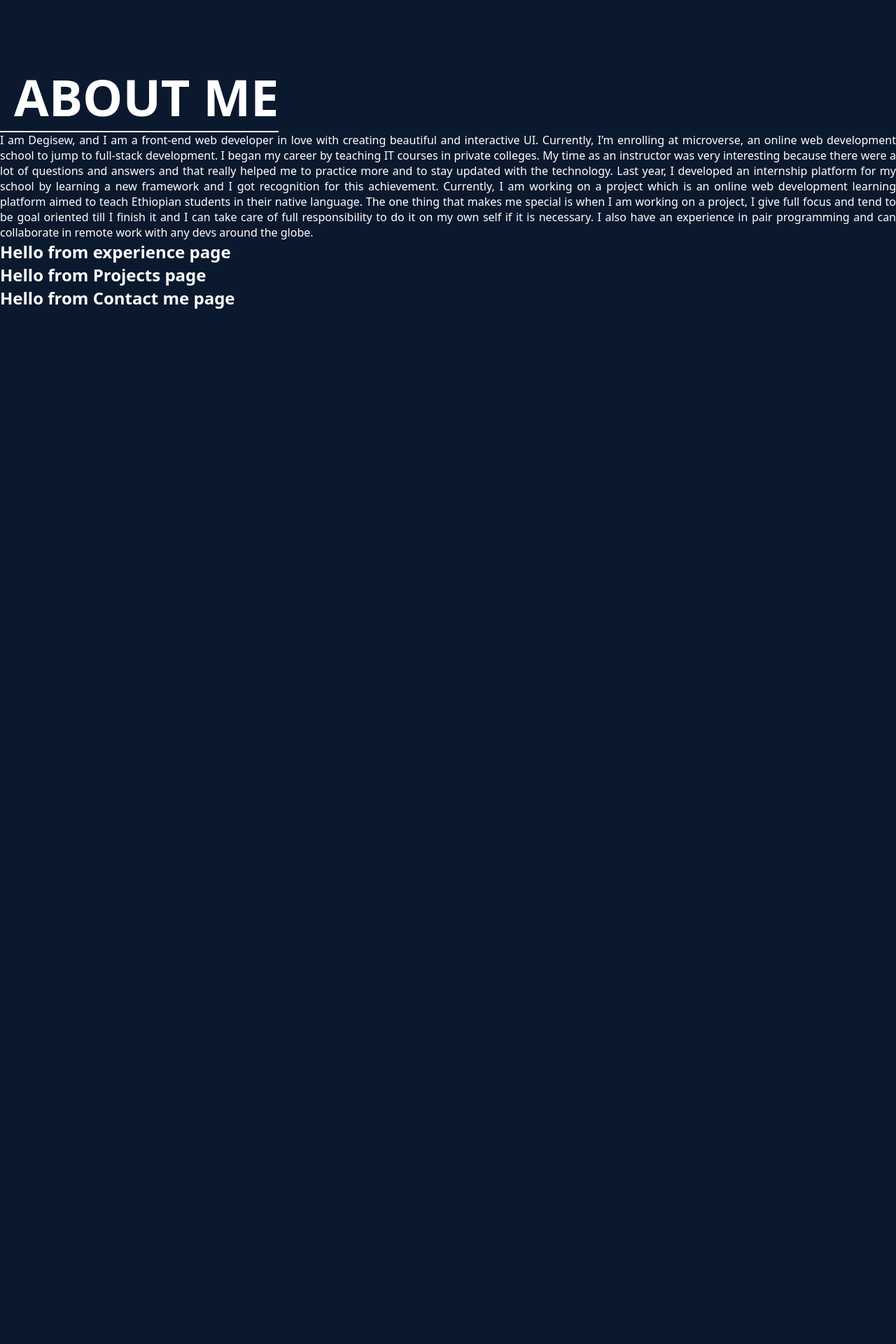
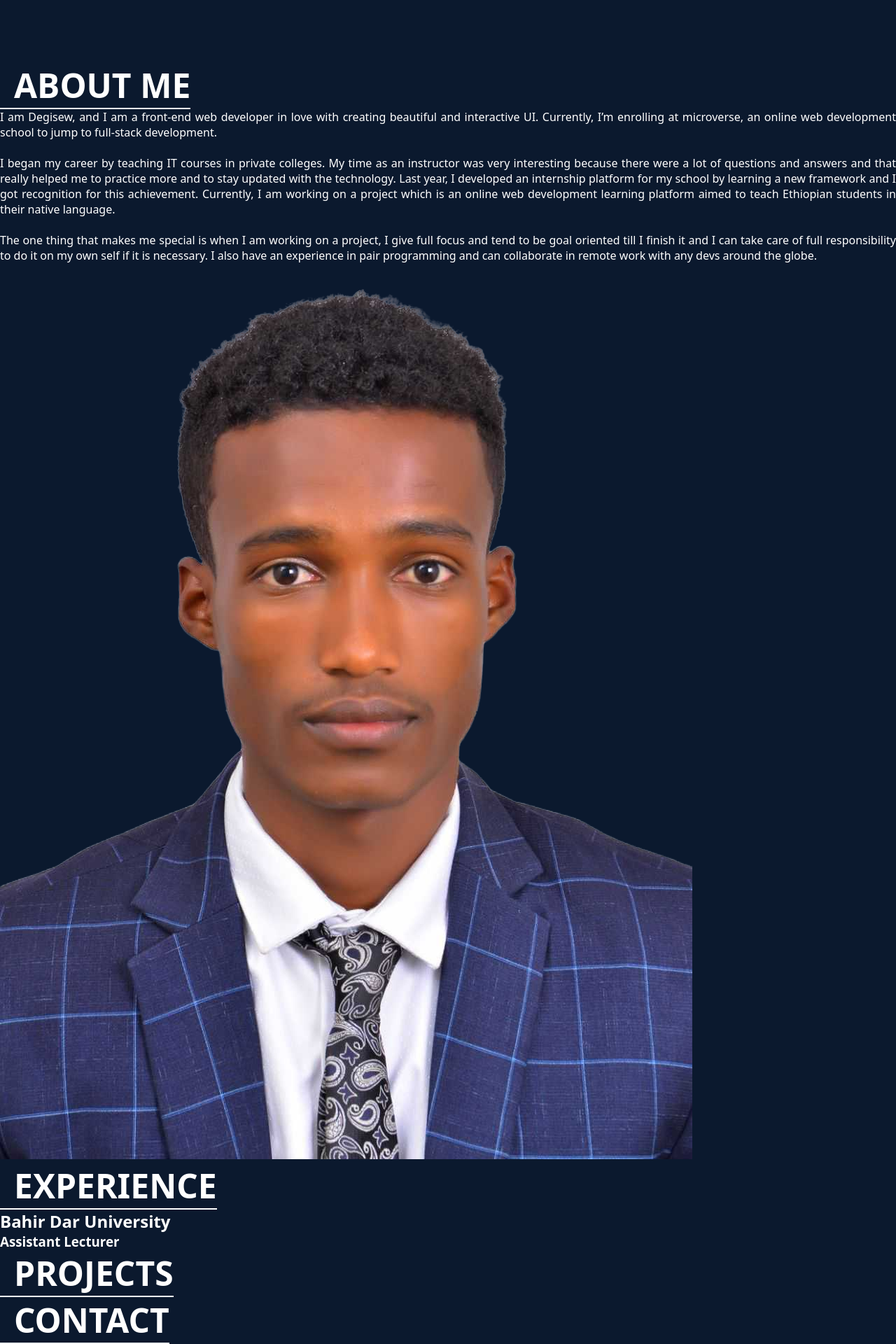
Before and after one commit to degisew/SPA-Portfolio, a React (Create React App) app: page / in a window 1280 px wide. Shown: the part 723-2643 px from the top of the page at 70% size. Before the commit the page ends 1165 px from the top, so only its background shows below. Built offline with nearby package versions, Linux system fonts and the light colour scheme.

Commit message:
Added a logic to about page

```diff
--- a/src/Pages/AboutMe.js
+++ b/src/Pages/AboutMe.js
@@ -1,31 +1,48 @@
+import SharedSelectors from './SharedStyles.module.css';
 import selectors from './AboutMe.module.css';
+import photo from '../assets/images/degisew-photo.jpg';
 const AboutMe = () => {
     return (
       <section id="about">
         <div className={selectors.mainDiv}>
-          <div className={selectors.title}>
-            <h1>ABOUT ME</h1>
-          </div>
-          <div className={selectors.myDetail}>
-            <p>
-              I am Degisew, and I am a front-end web developer in love
-              with creating beautiful and interactive UI. Currently, I’m
-              enrolling at microverse, an online web development school to jump
-              to full-stack development. I began my career by teaching IT
-              courses in private colleges. My time as an instructor was very
-              interesting because there were a lot of questions and answers and
-              that really helped me to practice more and to stay updated with
-              the technology. Last year, I developed an internship platform for
-              my school by learning a new framework and I got recognition for
-              this achievement. Currently, I am working on a project which is an
-              online web development learning platform aimed to teach Ethiopian
-              students in their native language. The one thing that makes me
-              special is when I am working on a project, I give full focus and
-              tend to be goal oriented till I finish it and I can take care of
-              full responsibility to do it on my own self if it is necessary. I
-              also have an experience in pair programming and can collaborate in
-              remote work with any devs around the globe.
-            </p>
+            <div className={SharedSelectors.title}>
+              <h1>ABOUT ME</h1>
+            </div>
+          <div className={selectors.photoDetailDiv}>
+            <div className={selectors.myDetail}>
+              <p>
+                I am Degisew, and I am a front-end web developer in love with
+                creating beautiful and interactive UI. Currently, I’m enrolling
+                at microverse, an online web development school to jump to
+                full-stack development.
+                </p><br />
+               <p>
+                I began my career by teaching IT courses
+                in private colleges. My time as an instructor was very
+                interesting because there were a lot of questions and answers
+                and that really helped me to practice more and to stay updated
+                with the technology. Last year, I developed an internship
+                platform for my school by learning a new framework and I got
+                recognition for this achievement. Currently, I am working on a
+                project which is an online web development learning platform
+                aimed to teach Ethiopian students in their native language.
+                </p> <br />
+                <p>
+                The one thing that makes me special is when I am working on a
+                project, I give full focus and tend to be goal oriented till I
+                finish it and I can take care of full responsibility to do it on
+                my own self if it is necessary. I also have an experience in
+                pair programming and can collaborate in remote work with any
+                devs around the globe.
+                    </p>
+
+            </div>
+          <div className={selectors.photo}>
+            <img
+              src={photo}
+              alt="my-photo"
+              />
+              </div>
           </div>
         </div>
       </section>
--- a/src/Pages/ContactMe.js
+++ b/src/Pages/ContactMe.js
@@ -1,11 +1,15 @@
 import React from 'react'
-
+import sharedSelectors from "./SharedStyles.module.css";
 const ContactMe = () => {
   return (
-    <section id='contact'>
-      <h1>Hello from Contact me page</h1>
+    <section id="contact">
+      <div>
+        <div className={sharedSelectors.title}>
+          <h1>CONTACT</h1>
+        </div>
+      </div>
     </section>
-  )
+  );
 }
 
 export default ContactMe
--- a/src/Pages/Experience.js
+++ b/src/Pages/Experience.js
@@ -1,9 +1,17 @@
 import React from 'react'
-
+import selectors from "./SharedStyles.module.css";
 const Experience = () => {
   return (
     <section id='experience'>
-      <h1>Hello from experience page</h1>
+        <div>
+           <div className={selectors.title}>
+      <h1>EXPERIENCE</h1>
+            </div>
+           <div>
+            <h2>Bahir Dar University</h2>
+            <h3>Assistant Lecturer</h3>
+            </div>
+        </div>
     </section>
   )
 }
--- a/src/Pages/Projects.js
+++ b/src/Pages/Projects.js
@@ -1,11 +1,15 @@
 import React from 'react'
-
+import sharedSelectors from './SharedStyles.module.css';
 const Projects = () => {
   return (
-    <section id='projects'>
-      <h1>Hello from Projects page</h1>
+    <section id="projects">
+      <div>
+        <div className={sharedSelectors.title}>
+          <h1>PROJECTS</h1>
+        </div>
+      </div>
     </section>
-  )
+  );
 }
 
 export default Projects
```
